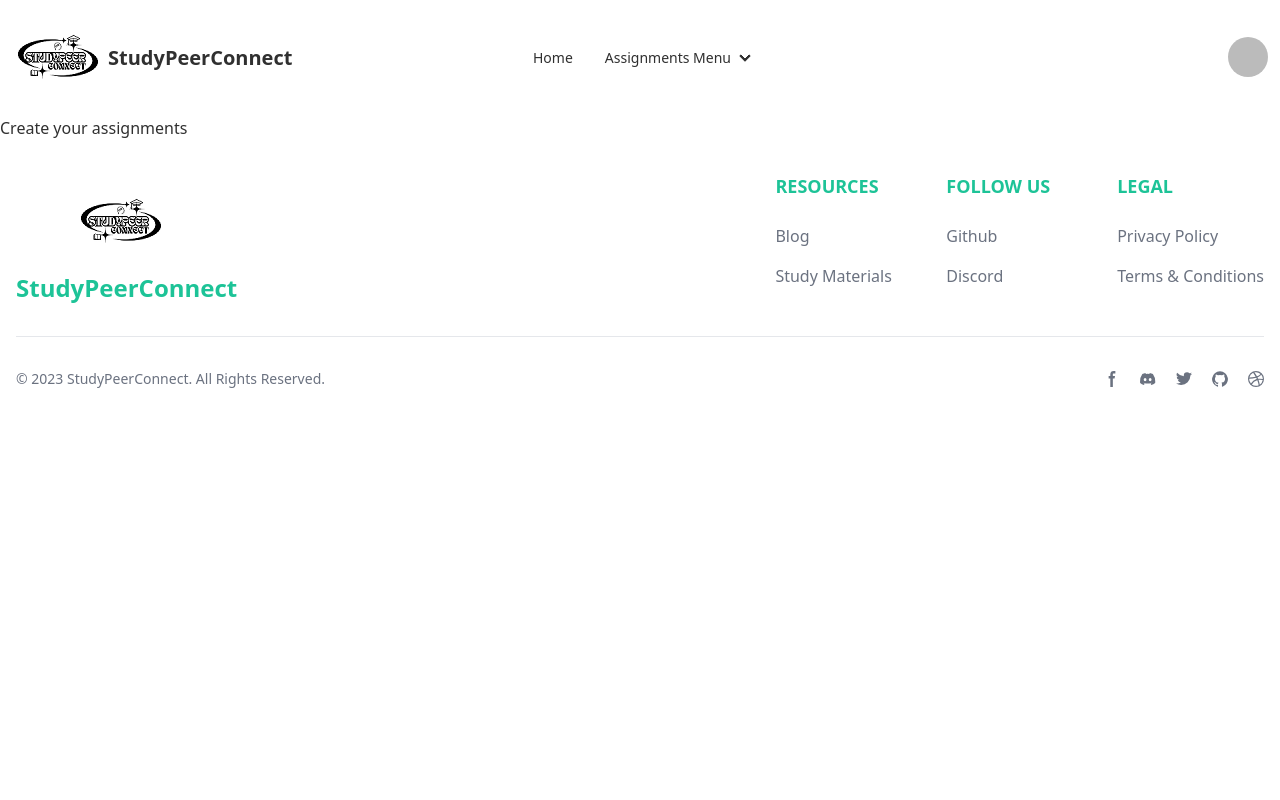
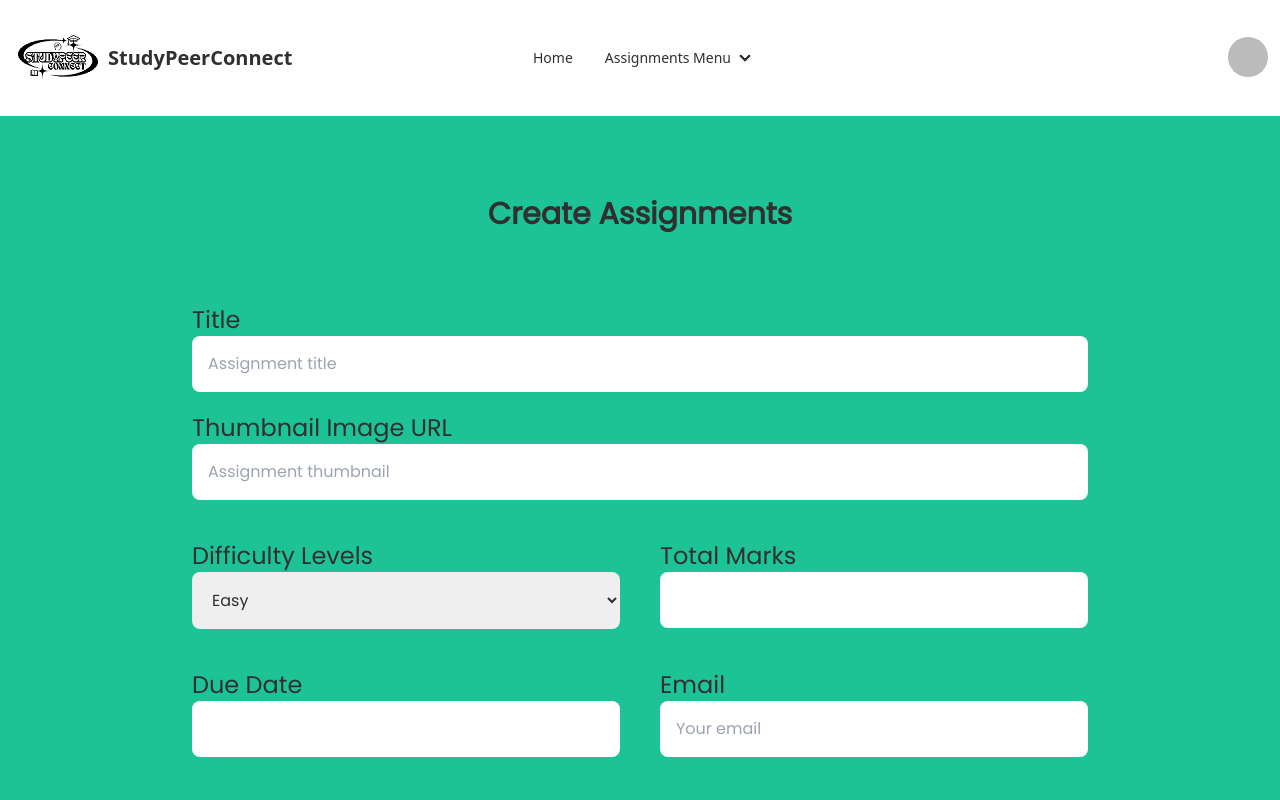
Before and after one commit to anikdev711/online-group-study-client, a React (Vite) app: page /create-assignments in a window 1280 px wide. Shown: the top 800 px of the page. Built offline with nearby package versions, Linux system fonts and the light colour scheme; no server answers; sample sign-in values are in the browser's storage.

Commit message:
create assignment added

```diff
--- a/package.json
+++ b/package.json
@@ -10,14 +10,18 @@
     "preview": "vite preview"
   },
   "dependencies": {
+    "axios": "^1.6.0",
     "firebase": "^10.5.2",
     "localforage": "^1.10.0",
     "match-sorter": "^6.3.1",
     "react": "^18.2.0",
+    "react-datepicker": "^4.21.0",
     "react-dom": "^18.2.0",
+    "react-hot-toast": "^2.4.1",
     "react-icons": "^4.11.0",
     "react-router-dom": "^6.18.0",
-    "sort-by": "^1.2.0"
+    "sort-by": "^1.2.0",
+    "sweetalert2": "^11.9.0"
   },
   "devDependencies": {
     "@types/react": "^18.2.15",
--- /dev/null
+++ b/src/hooks/useAxios.jsx
@@ -0,0 +1,12 @@
+import axios from "axios";
+
+const instance = axios.create({
+    baseURL: 'http://localhost:5000/api/v1',
+    // withCredentials: true
+})
+
+const useAxios = () => {
+    return instance
+};
+
+export default useAxios;
--- a/src/pages/CreateAssignments/CreateAssignments.jsx
+++ b/src/pages/CreateAssignments/CreateAssignments.jsx
@@ -1,9 +1,147 @@
 
+// import axios from "axios";
+import { useState } from "react";
+import DatePicker from "react-datepicker";
+import "react-datepicker/dist/react-datepicker.css";
+import useAxios from "../../hooks/useAxios";
+// import toast from "react-hot-toast";
+import Swal from "sweetalert2";
 
 const CreateAssignments = () => {
+    const [selectedDueDate, setSelectedDueDate] = useState(null);
+    const axios = useAxios();
+    const handleCreateAssginments = (event) => {
+        event.preventDefault();
+        const form = event.target;
+        const title = form.title.value;
+        const thumbnailImageURL = form.thumbnail.value;
+        const difficulty = form.difficulty.value;
+        const marks = form.marks.value;
+        const dueDate = form.dueDate.value;
+        const userEmail = form.email.value;
+        const description = form.description.value;
+
+        const newAssignment = {
+            title,
+            thumbnailImageURL,
+            difficulty,
+            marks,
+            dueDate,
+            userEmail,
+            description
+        }
+
+        console.log(newAssignment);
+
+        axios.post('/assignments', newAssignment)
+            .then((response) => {
+                console.log(response);
+                console.log(response.data.insertedId);
+                if(response.data.insertedId){
+                    // toast.success('Successfully toasted!')
+                    Swal.fire("Assignment created successfully");
+                }
+            })
+            .catch((error) => {
+                console.log(error);
+            })
+
+    }
     return (
         <div>
-            Create your assignments
+            <div className="bg-primary font-poppins">
+                <h1 className="text-3xl font-extrabold text-center pt-20 mb-10">Create Assignments</h1>
+                <div className="p-8">
+                    <form
+                        onSubmit={handleCreateAssginments}
+                        className="max-w-4xl mx-auto">
+                        {/* title part */}
+                        <div className="flex flex-col">
+                            <label htmlFor="" className="text-2xl">Title</label>
+                            <input
+                                type="text"
+                                name="title"
+                                placeholder="Assignment title"
+                                id=""
+                                className="rounded-lg p-4" required />
+                        </div>
+                        {/* thumbnail url part */}
+                        <div className="flex flex-col mt-5 mb-5">
+                            <label htmlFor="" className="text-2xl">Thumbnail Image URL</label>
+                            <input
+                                type="text"
+                                name="thumbnail"
+                                placeholder="Assignment thumbnail"
+                                id=""
+                                className="rounded-lg p-4" required />
+                        </div>
+                        {/* difficulty and marks  */}
+                        <div className="flex flex-col md:flex-row lg:flex-row gap-10">
+                            {/* difficulty */}
+                            <div className="flex flex-col mt-5 mb-5 w-1/2">
+                                <label htmlFor="" className="text-2xl">Difficulty Levels</label>
+                                <select
+                                    name="difficulty"
+                                    id=""
+                                    className="rounded-lg p-4" required>
+                                    <option value="Easy">Easy</option>
+                                    <option value="Medium">Medium</option>
+                                    <option value="Hard">Hard</option>
+                                </select>
+                            </div>
+                            {/* marks */}
+                            <div className="flex flex-col mt-5 mb-5 w-1/2">
+                                <label htmlFor="" className="text-2xl">Total Marks</label>
+                                <input
+                                    type="number"
+                                    name="marks"
+                                    id=""
+                                    className="rounded-lg p-4" required />
+                            </div>
+                        </div>
+                        {/* email and due date  */}
+                        <div className="flex flex-col md:flex-row lg:flex-row gap-10">
+                            {/* due date */}
+                            <div className="flex flex-col mt-5 mb-5 w-1/2">
+                                <label htmlFor="" className="text-2xl">Due Date</label>
+                                <DatePicker
+                                    name="dueDate"
+                                    selected={selectedDueDate}
+                                    onChange={(date) => setSelectedDueDate(date)}
+                                    dateFormat="yyyy-MM-dd"
+                                    minDate={new Date()}
+                                    className="rounded-lg p-4 w-full"
+                                    required />
+
+                            </div>
+                            {/* email */}
+                            <div className="flex flex-col mt-5 mb-5 w-1/2">
+                                <label htmlFor="" className="text-2xl">Email</label>
+                                <input
+                                    type="email"
+                                    name="email"
+                                    id=""
+                                    placeholder="Your email"
+                                    className="rounded-lg p-4" required />
+                            </div>
+                        </div>
+                        {/* description  */}
+                        <div className="flex flex-col mt-5 mb-10">
+                            <label htmlFor="" className="text-2xl">Assignment description</label>
+                            <textarea
+                                name="description"
+                                id=""
+                                cols="30"
+                                rows="5"
+                                placeholder="Write assignment description..."
+                                className="rounded-lg p-4" required></textarea>
+                        </div>
+                        <div className="pb-40">
+                            <button className="btn btn-secondary font-bold w-full">Create</button>
+                        </div>
+                    </form>
+                </div>
+            </div>
         </div>
     );
 };
--- a/src/pages/ErrorPage/ErrorPage.jsx
+++ b/src/pages/ErrorPage/ErrorPage.jsx
@@ -1,12 +1,16 @@
 import { Link } from "react-router-dom";
-
+import notFound from "../../assets/images/notfound.png"
 
 const ErrorPage = () => {
     return (
-        <div>
-            <h1 className="text-5xl font-poppins">404 not found</h1>
-            <Link>
-                <button>Go Home</button>
+        <div className="flex flex-col justify-center items-center h-screen" >
+            <h1 className="text-5xl font-poppins">404</h1>
+            <div>
+                <img src={notFound} alt="" />
+            </div>
+            <h3 className="text-2xl font-poppins mt-5 mb-5">Page not found</h3>
+            <Link to="/">
+                <button className="btn btn-warning font-bold">Go Home</button>
             </Link>
         </div>
     );
--- a/src/pages/Login/Login.jsx
+++ b/src/pages/Login/Login.jsx
@@ -1,5 +1,5 @@
 
-import { Link } from "react-router-dom";
+import { Link, useLocation, useNavigate } from "react-router-dom";
 import loginImage from "../../assets/images/loginimage.png"
 import { useContext } from "react";
 import { AuthContext } from "../../providers/AuthProvider";
@@ -7,6 +7,9 @@ import { AuthContext } from "../../providers/AuthProvider";
 const Login = () => {
 
     const { signInGroupStudyUserByEmailPassword, signInGroupStudyUserByGoogle } = useContext(AuthContext);
+    const location = useLocation();
+    const navigate = useNavigate();
+    const from = location.state?.from || '/';
 
     //sign in with email and password
 
@@ -23,6 +26,7 @@ const Login = () => {
             .then((userCredential) => {
                 const user = userCredential.user;
                 console.log(user);
+                navigate(from, { replace: true });
             })
             .catch((error) => {
                 const errorCode = error.code;
@@ -39,6 +43,7 @@ const Login = () => {
             .then((result) => {
                 const user = result.user;
                 console.log(user);
+                navigate(from, { replace: true });
             })
             .catch((error) => {
                 const errorCode = error.code;
--- a/src/routes/Routers.jsx
+++ b/src/routes/Routers.jsx
@@ -8,6 +8,7 @@ import MyAssignments from "../pages/MyAssignments/MyAssignments";
 import SubmittedAssignments from "../pages/SubmittedAssignments/SubmittedAssignments";
 import Login from "../pages/Login/Login";
 import Register from "../pages/Register/Register";
+import PrivateRoute from "./PrivateRoute";
 
 const router = createBrowserRouter([
     {
@@ -25,7 +26,9 @@ const router = createBrowserRouter([
             },
             {
                 path: "/create-assignments",
-                element: <CreateAssignments></CreateAssignments>
+                element: <PrivateRoute>
+                    <CreateAssignments></CreateAssignments>
+                </PrivateRoute>
             },
             {
                 path: "/my-assignments",
```
Also changed, not shown: src/assets/images/notfound.png (added), 1 other file (tests, documents, lock files or other folders).
